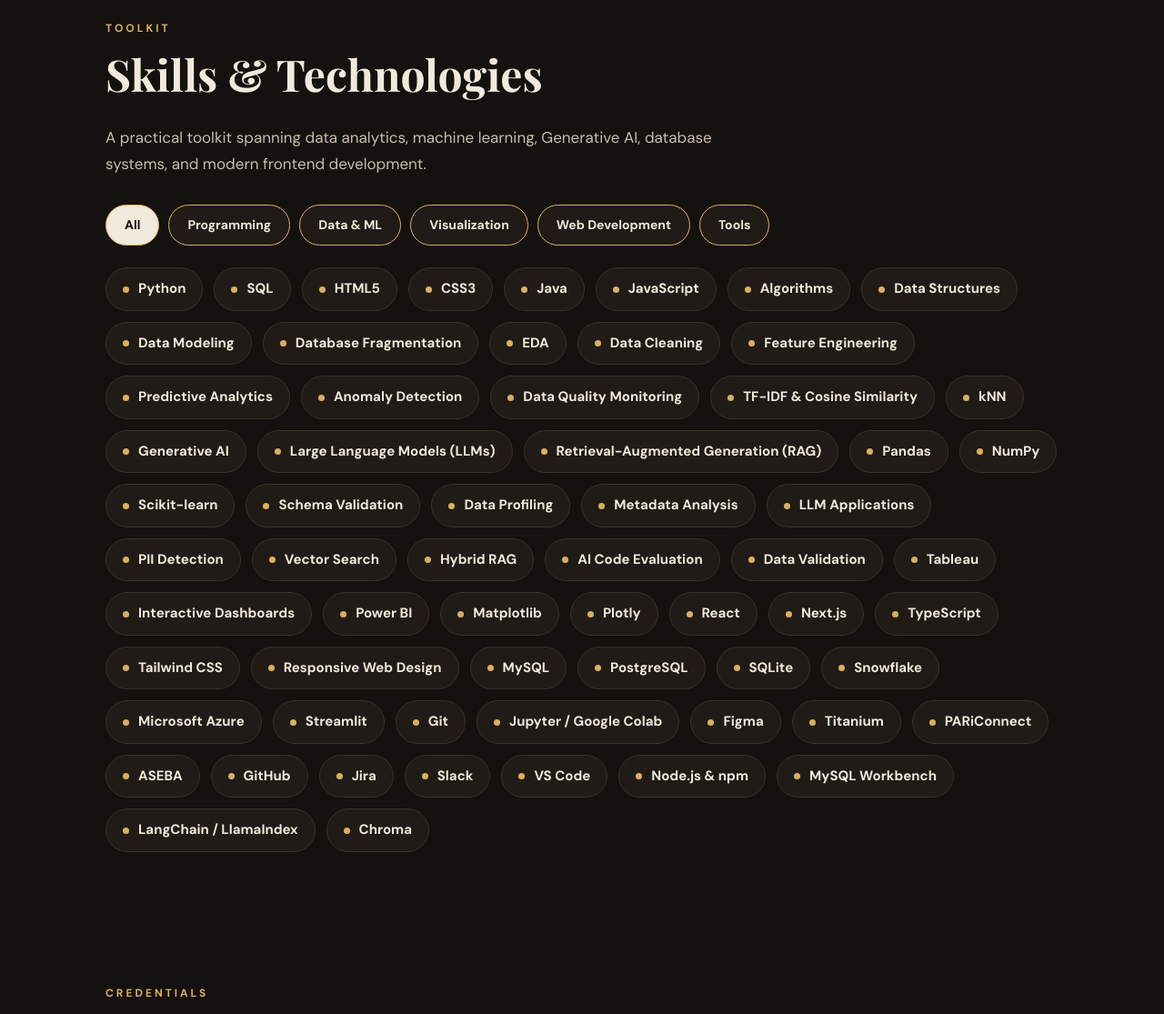
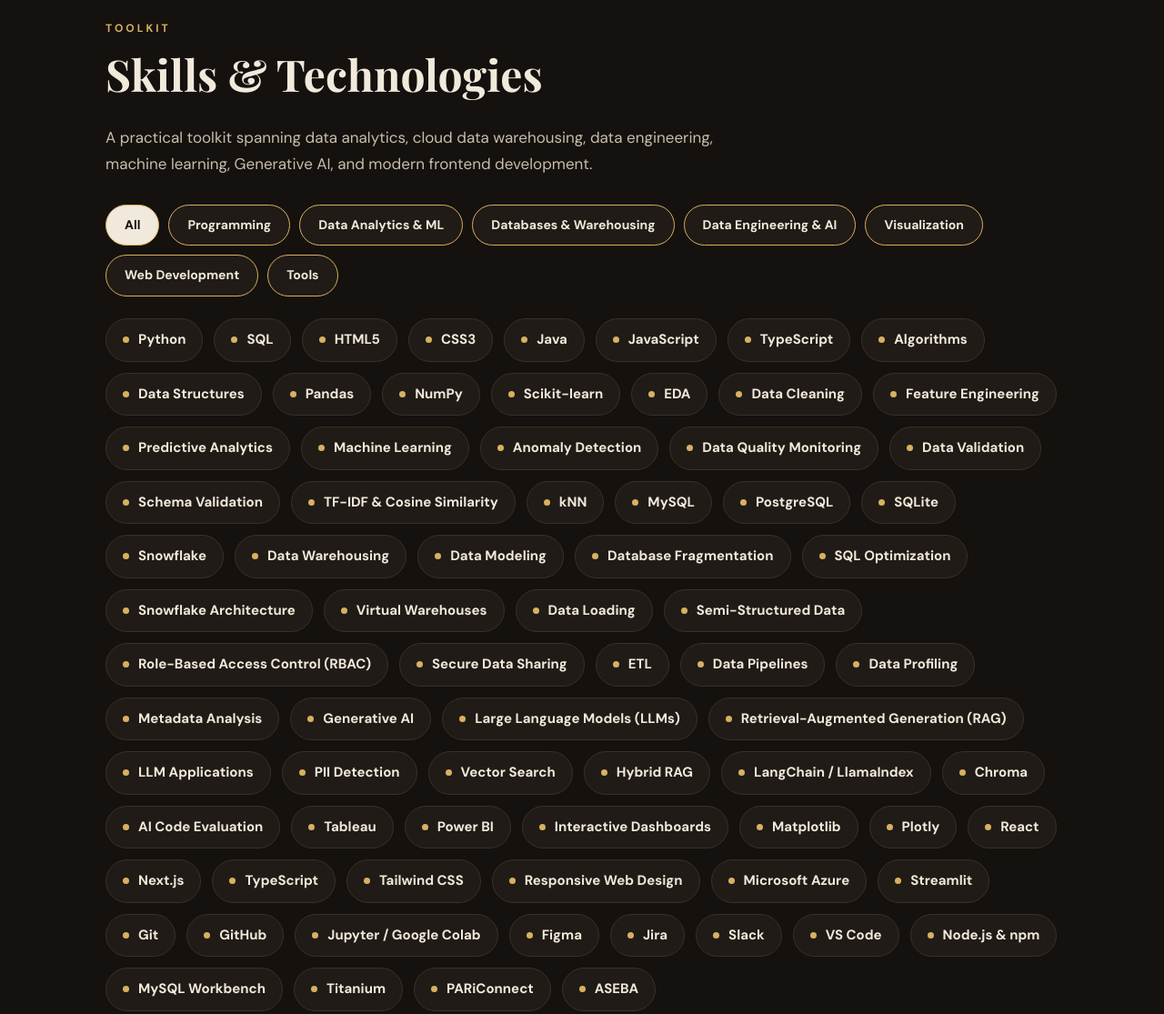
Before and after one commit to siridasari001/portfolio, a plain HTML site: page index.html in a window 1280 px wide. Shown: the part 6360-7475 px from the top of the page at 91% size. Drawn offline with nearby package versions, Linux system fonts and the light colour scheme; a web font is replaced by a local one.

Commit message:
Revise skills description in index.html
Updated skills section to include cloud data warehousing and data engineering.

```diff
--- a/index.html
+++ b/index.html
@@ -1,3 +1,4 @@
+
 <!DOCTYPE html>
 <html lang="en">
 <head>
@@ -145,7 +146,7 @@ footer a{position:absolute;right:24px;top:50%;margin-top:-22px;width:44px;height
 <section id="casestudies"><span class="eb">Case studies</span><h2>Inside the builds.</h2><div class="tabs" id="ct"></div><div class="g cg" id="cs"></div></section>
 
 <section id="skills"><span class="eb">Toolkit</span><h2>Skills &amp; Technologies</h2>
-<p style="font-size:17px;max-width:720px;margin-bottom:30px">A practical toolkit spanning data analytics, machine learning, Generative AI, database systems, and modern frontend development.</p>
+<p style="font-size:17px;max-width:720px;margin-bottom:30px">A practical toolkit spanning data analytics, cloud data warehousing, data engineering, machine learning, Generative AI, and modern frontend development.</p>
 <div class="tabs" id="sf"></div><div class="chips" id="sc"></div></section>
 
 <section id="certifications"><span class="eb">Credentials</span><h2>Certifications</h2><div class="g fg" id="fg"></div></section>
@@ -200,10 +201,21 @@ $('#pg').innerHTML=P.map((p,i)=>`<article class="pc lift ${i%2?'lt':'dk'}"><div
 const CS=[['Atlas',[['Problem','Teams struggle to understand unfamiliar datasets and spot governance issues such as missing values or PII.'],['Approach','Combine dataset profiling, data-quality validation and metadata analysis with AI-assisted exploration.'],['Implemented','Reusable workflows that detect missing values, duplicate records, invalid values and potential PII columns in structured datasets.'],['In progress','A hybrid RAG architecture with vector search and SQL-agent guardrails for natural-language exploration. Still being developed.']]],
 ['DataSentinel',[['Problem','Unreliable data quietly undermines downstream analysis.'],['Approach','Reusable validation and profiling workflows covering completeness, consistency, structural integrity and unusual customer behavior.'],['Implemented','Detection of missing values, duplicates, schema violations and behavioral anomalies, built with Pandas, NumPy and SQLite.'],['Outcome','An interactive Streamlit dashboard with SQLite-backed results to explore issues, assess reliability and prioritize fixes.']]]];
 function cs(i){tabs('#ct',CS.map(c=>c[0]),i,cs);$('#cs').innerHTML=CS[i][1].map(x=>`<div class="box"><span class="eb" style="font-size:11px">${x[0]}</span><p style="margin-top:8px;font-size:14.5px;color:var(--tx)">${x[1]}</p></div>`).join('')}cs(0);
+
 // SKILLS
-const T=[['Programming','Python','SQL','HTML5','CSS3','Java','JavaScript','Algorithms','Data Structures'],['Data & ML','Data Modeling','Database Fragmentation','EDA','Data Cleaning','Feature Engineering','Predictive Analytics','Anomaly Detection','Data Quality Monitoring','TF-IDF & Cosine Similarity','kNN','Generative AI','Large Language Models (LLMs)','Retrieval-Augmented Generation (RAG)','Pandas','NumPy','Scikit-learn','Schema Validation','Data Profiling','Metadata Analysis','LLM Applications','PII Detection','Vector Search','Hybrid RAG','AI Code Evaluation','Data Validation'],['Visualization','Tableau','Interactive Dashboards','Power BI','Matplotlib','Plotly'],['Web Development','React','Next.js','TypeScript','Tailwind CSS','Responsive Web Design'],['Data & ML','MySQL','PostgreSQL','SQLite','Snowflake'],['Tools','Microsoft Azure','Streamlit','Git','Jupyter / Google Colab','Figma','Titanium','PARiConnect','ASEBA','GitHub','Jira','Slack','VS Code','Node.js & npm','MySQL Workbench','LangChain / LlamaIndex','Chroma']];
-const all=[];T.forEach(g=>g.slice(1).forEach(t=>all.push([t,g[0]])));const F=['All','Programming','Data & ML','Visualization','Web Development','Tools'];
+const T=[
+['Programming','Python','SQL','HTML5','CSS3','Java','JavaScript','TypeScript','Algorithms','Data Structures'],
+['Data Analytics & ML','Pandas','NumPy','Scikit-learn','EDA','Data Cleaning','Feature Engineering','Predictive Analytics','Machine Learning','Anomaly Detection','Data Quality Monitoring','Data Validation','Schema Validation','TF-IDF & Cosine Similarity','kNN'],
+['Databases & Warehousing','MySQL','PostgreSQL','SQLite','Snowflake','Data Warehousing','Data Modeling','Database Fragmentation','SQL Optimization','Snowflake Architecture','Virtual Warehouses','Data Loading','Semi-Structured Data','Role-Based Access Control (RBAC)','Secure Data Sharing'],
+['Data Engineering & AI','ETL','Data Pipelines','Data Profiling','Metadata Analysis','Generative AI','Large Language Models (LLMs)','Retrieval-Augmented Generation (RAG)','LLM Applications','PII Detection','Vector Search','Hybrid RAG','LangChain / LlamaIndex','Chroma','AI Code Evaluation'],
+['Visualization','Tableau','Power BI','Interactive Dashboards','Matplotlib','Plotly'],
+['Web Development','React','Next.js','TypeScript','Tailwind CSS','Responsive Web Design'],
+['Tools','Microsoft Azure','Streamlit','Git','GitHub','Jupyter / Google Colab','Figma','Jira','Slack','VS Code','Node.js & npm','MySQL Workbench','Titanium','PARiConnect','ASEBA']
+];
+const all=[];T.forEach(g=>g.slice(1).forEach(t=>all.push([t,g[0]])));
+const F=['All','Programming','Data Analytics & ML','Databases & Warehousing','Data Engineering & AI','Visualization','Web Development','Tools'];
 function sk(i){tabs('#sf',F,i,sk);$('#sc').innerHTML=all.filter(x=>i===0||x[1]===F[i]).map(x=>`<span class="chip">${x[0]}</span>`).join('')}sk(0);
+
 // CERTIFICATIONS (hover, focus or tap to flip)
 const C=[['Tableau Desktop Foundations','Salesforce Certified','Issued March 20, 2026 · Credential ID 7571264','https://sforce.co/verifycerts'],['SQL (Basic)','HackerRank','Certificate verification available','https://www.hackerrank.com/certificates/6178767e40b0'],['SQL (Intermediate)','HackerRank','Certificate verification available','https://www.hackerrank.com/certificates/9c45f5d862d8'],['Microsoft Certified: Azure Fundamentals (AZ-900)','Microsoft','Earned January 26, 2024','https://learn.microsoft.com/en-us/users/siridasari-1688/credentials/certification/azure-fundamentals?tab=credentials-tab'],['Google Data Analytics Professional Certificate','Google · Coursera','Certificate verification available','https://www.coursera.org/account/accomplishments/specialization/certificate/7EKZLICXU0IT'],['AI & LLM Engineering Mastery — GenAI, RAG Complete Guide','Coursera','Certificate verification available','https://www.coursera.org/account/accomplishments/specialization/certificate/SOHQXQ2M7C5U'],
 ['SnowPro Core Certification','Snowflake','Issued November 14, 2026 · Valid until Nov 14, 2028 · Credential ID S169233-261114-COF','https://achieve.snowflake.com/99f604ac-dea1-4bff-8c2a-01afd74ecd49']];
@@ -211,6 +223,7 @@ $('#fg').innerHTML=C.map((c,i)=>`<div class="fl" tabindex="0" aria-label="${c[0]
 document.querySelectorAll('.fl').forEach(f=>{f.onclick=e=>{if(!e.target.closest('a'))f.classList.toggle('on')};f.onkeydown=e=>{if(e.key==='Enter'&&e.target===f)f.classList.toggle('on')}});
 $('#et').innerHTML=['Data Engineering','Machine Learning','Generative AI','LLMs','RAG','Analytics','Distributed Databases'].map(t=>`<span class="t">${t}</span>`).join('');
 document.querySelectorAll('.box,.pc,.chip').forEach(e=>e.classList.add('lift'));
+
 // INTERACTIVE CONSTELLATION BACKGROUND
 const cv=$('#bg'),cx=cv.getContext('2d');let W,H,N=[],m={x:-999,y:-999};
 function rs(){W=cv.width=innerWidth;H=cv.height=innerHeight;N=Array.from({length:Math.round(W*H/15000)},()=>({x:Math.random()*W,y:Math.random()*H,d:.3+Math.random()}))}
```
